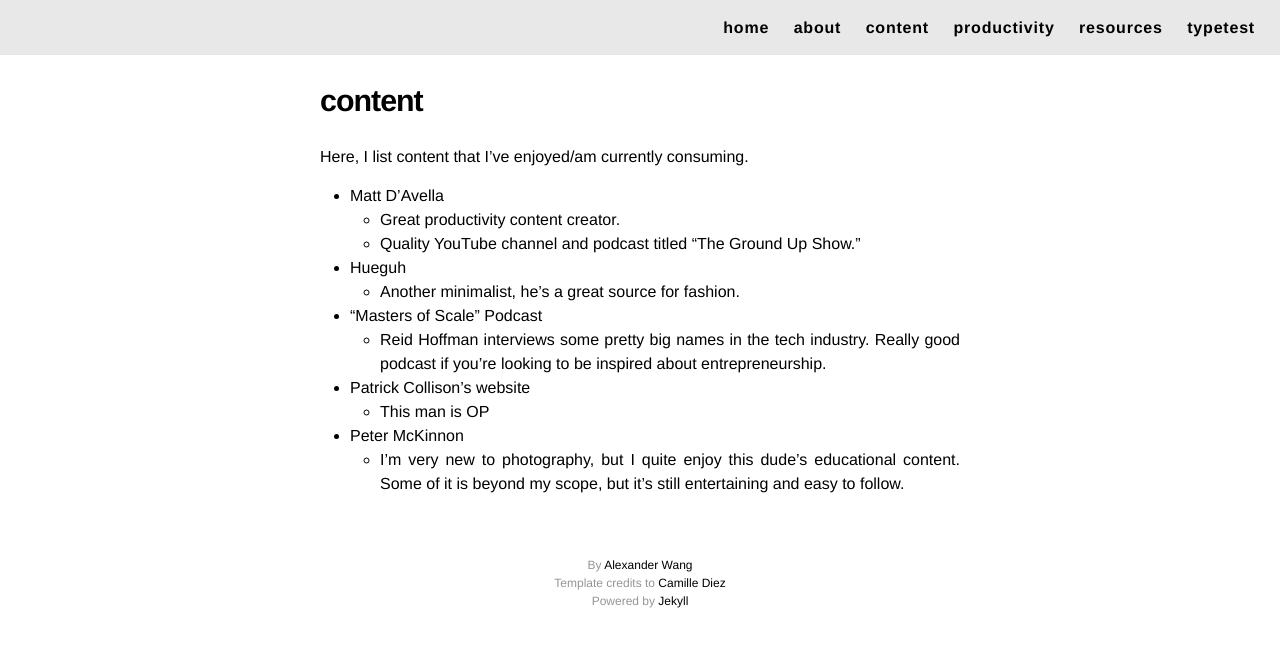
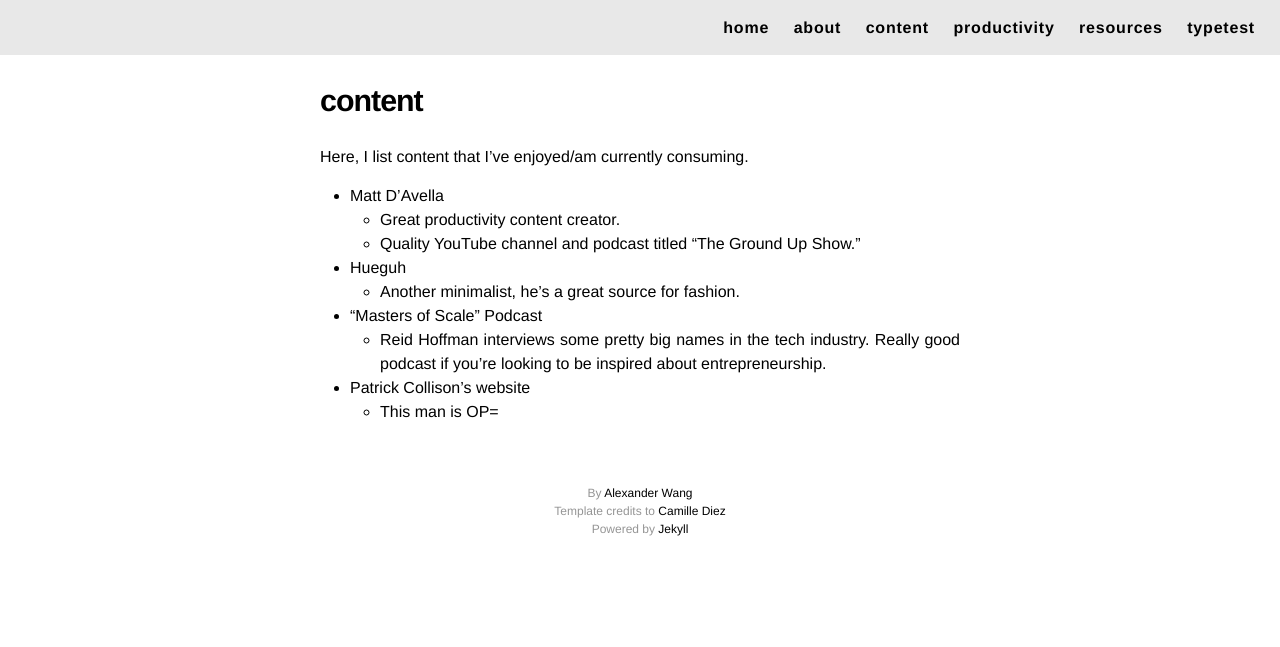
Before and after one commit to alexjwang/personal-blog, a Jekyll site: the page built from content.md, in a window 1280 px wide. Shown: the top 647 px of the page. Built offline with Jekyll 4.4.1, drawn with Linux system fonts in a browser that asks for light colours; nearby versions of some CDN libraries.

Commit message:
changes to ontent page

```diff
--- a/content.md
+++ b/content.md
@@ -3,16 +3,15 @@
 title: content
 permalink: /content/
 ---
+
 Here, I list content that I've enjoyed/am currently consuming.
 
-* Matt D'Avella
-  * Great productivity content creator.
-  * Quality YouTube channel and podcast titled "The Ground Up Show."
-* Hueguh
-  * Another minimalist, he's a great source for fashion.
-* "Masters of Scale" Podcast
-  * Reid Hoffman interviews some pretty big names in the tech industry. Really good podcast if you're looking to be inspired about entrepreneurship.
-* Patrick Collison's website
-  * This man is OP
-* Peter McKinnon
-  * I'm very new to photography, but I quite enjoy this dude's educational content. Some of it is beyond my scope, but it's still entertaining and easy to follow.
+- Matt D'Avella
+  - Great productivity content creator.
+  - Quality YouTube channel and podcast titled "The Ground Up Show."
+- Hueguh
+  - Another minimalist, he's a great source for fashion.
+- "Masters of Scale" Podcast
+  - Reid Hoffman interviews some pretty big names in the tech industry. Really good podcast if you're looking to be inspired about entrepreneurship.
+- Patrick Collison's website
+  - This man is OP=
```
